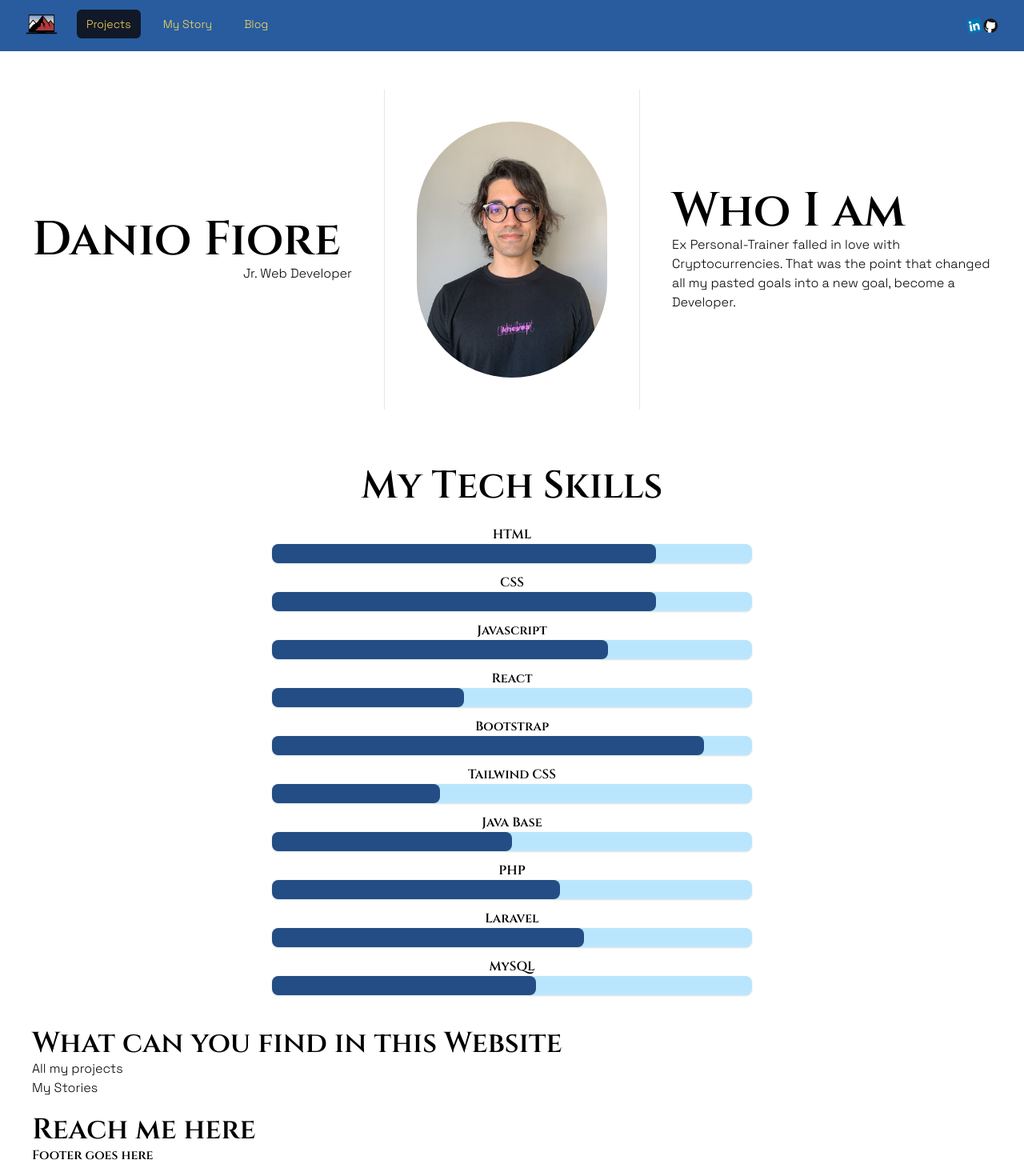
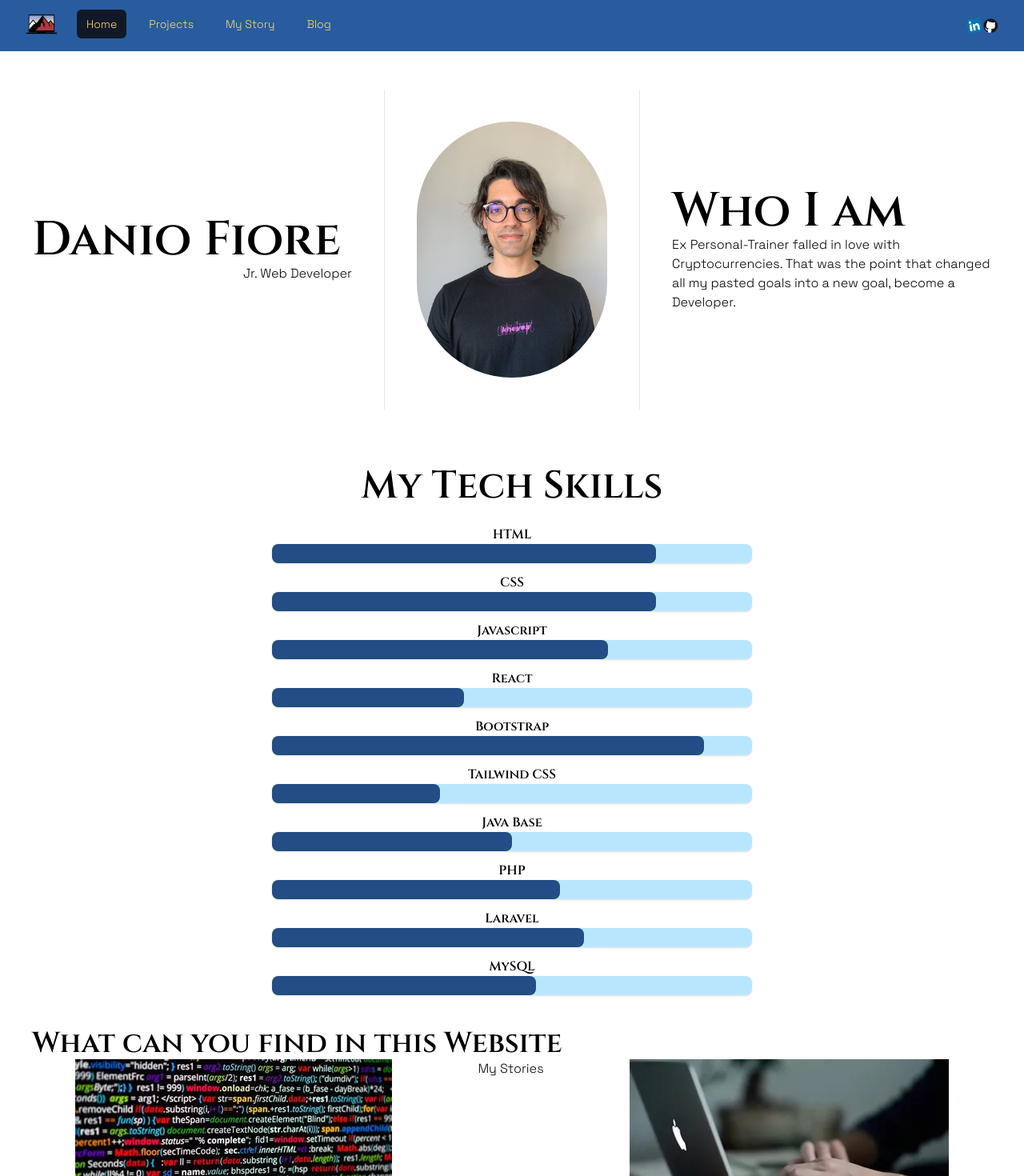
Before and after one commit to DanioFiore/personal-website, a React (Create React App) app: page / in a window 1280 px wide. Shown: the top 1470 px of the page at 80% size. Built offline with nearby package versions, Linux system fonts and the light colour scheme.

Commit message:
added stock image for the ThisWebsite section

```diff
--- a/src/components/Navbar/Navbar.js
+++ b/src/components/Navbar/Navbar.js
@@ -7,7 +7,8 @@ import { Bars3Icon, XMarkIcon } from '@heroicons/react/24/outline'
 
 // links object
 const navigation = [
-  { name: 'Projects', href: '#', current: true },
+  { name: 'Home', href: '#', current: true },
+  { name: 'Projects', href: '#', current: false },
   { name: 'My Story', href: '#', current: false },
   { name: 'Blog', href: '#', current: false },
 ]
--- a/src/components/ThisWebsite/ThisWebsite.js
+++ b/src/components/ThisWebsite/ThisWebsite.js
@@ -1,12 +1,15 @@
 import React from "react";
+import codeImage from "../img/code-image.webp";
+import typingImage from "../img/typing.webp";
 
-const ThisWebsite = (props) => {
+const ThisWebsite = () => {
     return (
         <div className="mt-7">
             <h2 className="text-4xl">What can you find in this Website</h2>
-            <ul>
-                <li>All my projects</li>
+            <ul className="flex justify-around">
+                <a href="#"><img src={codeImage} alt="coding" /> My Best Projects</a>
                 <li>My Stories</li>
+                <a href="#"><img src={typingImage} alt="typing on macbook"/> Blog</a>
             </ul>
         </div>
     );
```
Also changed, not shown: src/components/img/code-image.webp (added), src/components/img/typing.webp (added).
